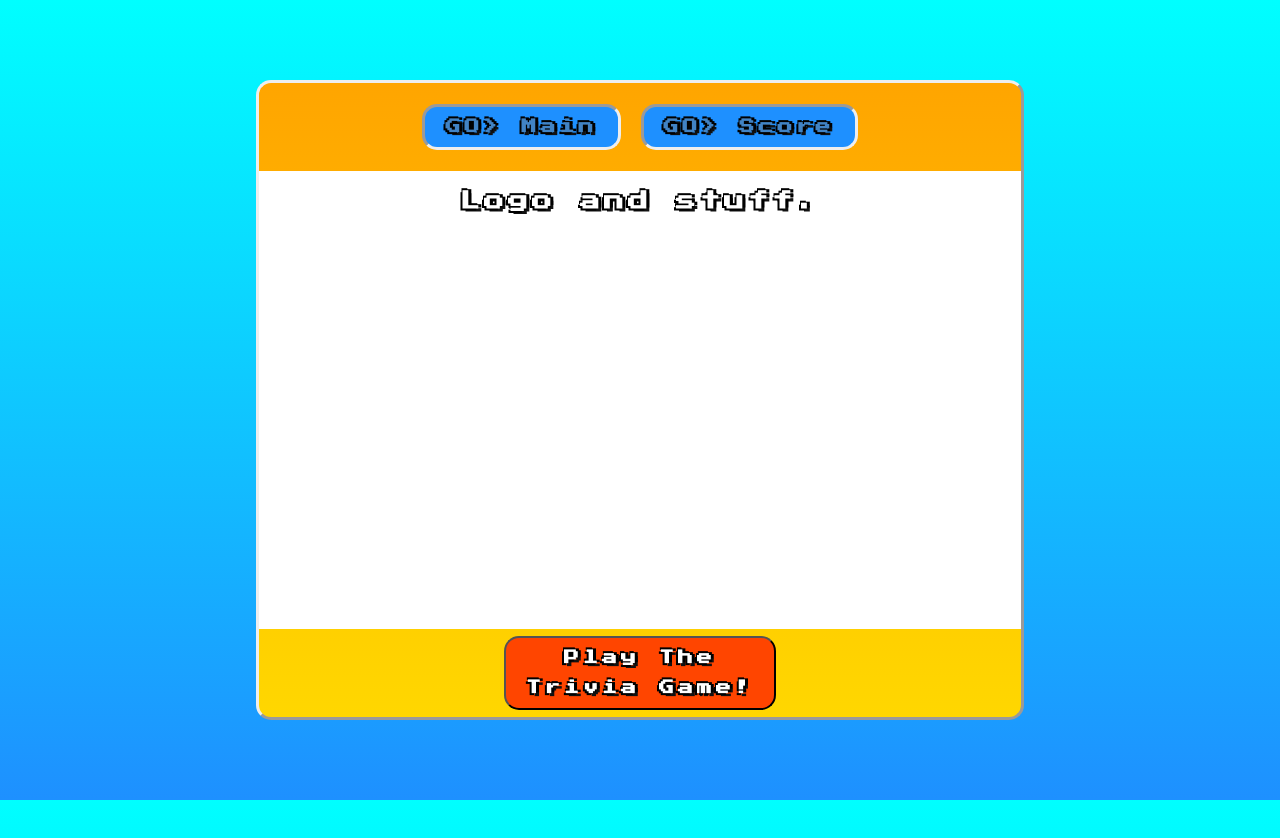
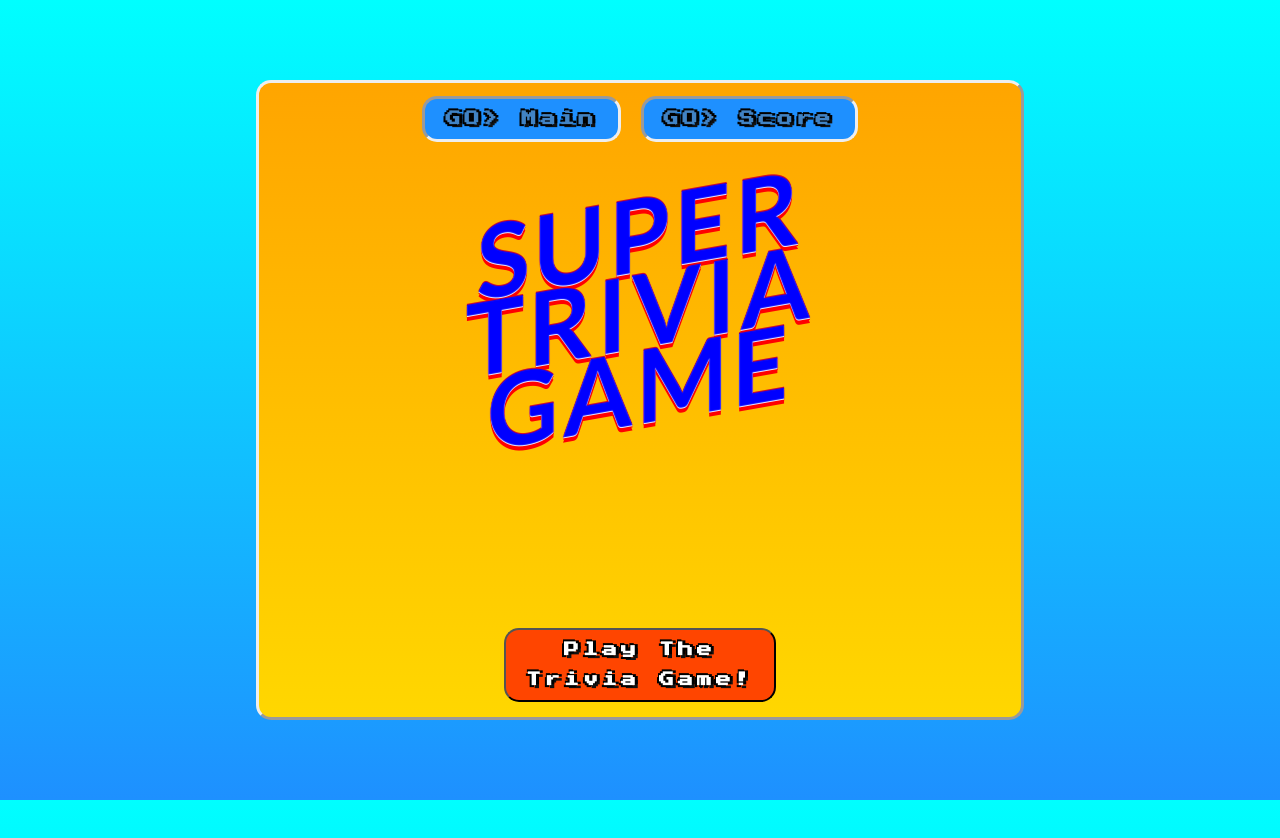
Before and after one commit to edgwatson1/TriviaGame, a React (Create React App) app: page / in a window 1280 px wide. Shown: the top 838 px of the page. Built offline with nearby package versions, Linux system fonts and the light colour scheme.

Commit message:
Added logo. Animation on the way.

```diff
--- a/src/Pages/LandingPage.js
+++ b/src/Pages/LandingPage.js
@@ -5,7 +5,7 @@ function LandingPage() {
     return (
       <>
       <div class="content">
-        Logo and stuff.
+      <h1 class="logo">SUPER<br></br>TRIVIA<br></br>GAME</h1>
       </div>
       <div class="footer">
         <Link to="CategoryWheel">
--- a/src/index.css
+++ b/src/index.css
@@ -3,7 +3,7 @@
 * {
     margin: 0;
     padding: 0;
-    font-family: "Press Start 2P";
+    font-family: "Press Start 2P", sans-serif;
     font-size: 15px;
     color: white;
     text-shadow: -1px -2px 0 #000, 3px -1px 0 #000, -2px 2px 0 #000, 3px 3px 0 #111;
@@ -35,7 +35,7 @@ body {
 .header {
     min-height: 50px;
     height: 10vh;
-    margin: 2vh;
+    margin: 1vh;
     display: flex;
     align-items: center;
     justify-content: center;
@@ -44,8 +44,7 @@ body {
 .content {
     text-align: center;
     height: 80vh;
-    min-height: 350px;
-    background: white;
+    min-height: 260px;
     font-size: 20px;
     padding: 20px;
 
@@ -54,7 +53,7 @@ body {
 .footer {
     min-height: 50px;
     height: 10vh;
-    margin: 2vh;
+    margin: 3vh;
     display: flex;
     align-items: center;
     justify-content: center;
@@ -151,6 +150,38 @@ body {
 
 /* individual elements */
 
+
+h1.logo {
+    padding: 20px 0 0 0;
+    font-weight: bolder;
+    line-height: 0.75;
+    font-size: 100px;
+    transform: rotate(-10deg) skew(-10deg);
+    text-shadow: 0 1px 1px blue, 0 2px 0 white, 0 3px 0 red,
+      0 3px 0 red, 0 1px 0 red, 0 6px 0 red;
+    -webkit-user-select: none;
+    text-align: center;
+    background: linear-gradient(90deg, #e81111 80%, #ffffff 20%);
+    background-size: 200% auto;
+    background-clip: text;
+    -webkit-text-fill-color: transparent;
+    animation: shine 1s linear infinite;
+    animation-direction: alternate;
+    @-webkit-keyframes shine {
+      from {
+        text-shadow: 0 1px 1px #e81111, 0 2px 0 #ffffff, 0 3px 0 #c81111,
+          0 4px 0 #b81111, 0 5px 0 #a81111, 0 6px 0 #881111, 0 7px 0 #661111,
+          0 8px 0 #441111, 0 9px 15px #ffffff;
+      }
+      to {
+        background-position: 250% center;
+        text-shadow: 0 1px 1px #e81111, 0 2px 0 #aa8888, 0 3px 0 #c81111,
+          0 4px 0 #b81111, 0 5px 0 #a81111, 0 6px 0 #881111, 0 7px 0 #661111,
+          0 8px 0 #441111, 0 9px 15px #ff5555;
+      }
+    }
+  }
+
 .popup {
     display: flex;
     visibility: hidden;
```
